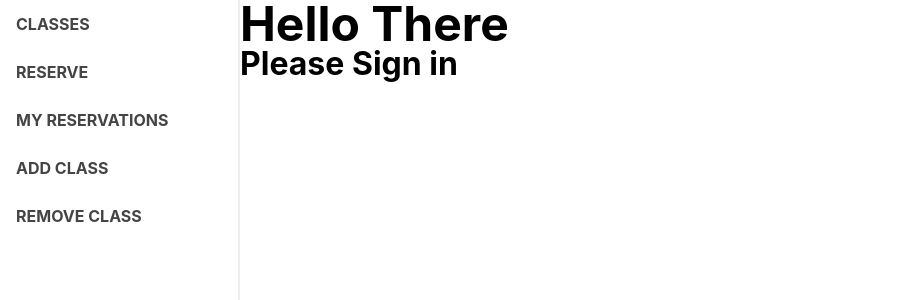
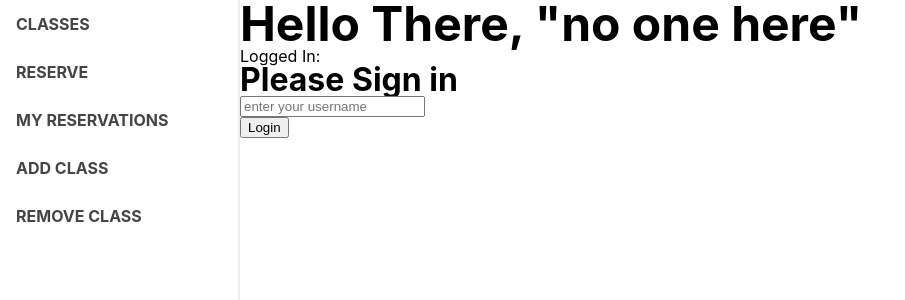
Before and after one commit to icode198/expert-class-frontend, a React (Create React App) app: page / in a window 1280 px wide. Shown: the top 300 px of the page, without its empty margins (0-905 px from the left). Built offline with nearby package versions, Linux system fonts and the light colour scheme.

Commit message:
Edit files for authentication handling

```diff
--- /dev/null
+++ b/src/app/getCSRFToken.js
@@ -0,0 +1,3 @@
+const getCSRFToken = () => unescape(document.cookie.split('=')[1]);
+
+export default getCSRFToken;
--- a/src/features/signIn/signIn.js
+++ b/src/features/signIn/signIn.js
@@ -1,15 +1,73 @@
-import React from 'react';
+import React, { useState, useEffect } from 'react';
+import { useDispatch, useSelector } from 'react-redux';
+import { loginUser } from './signInSlice';
+import axios from 'axios';
 
 const signIn = () => {
+  const dispatch = useDispatch();
+  const currentUser = useSelector((state) => state.users.user);
+  const loggedInStatus = useSelector((state) => state.users.logged_in);
+
+  const [user, setUser] = useState(currentUser);
+
+  const [loggedIn, setLoggedIn] = useState(loggedInStatus);
+
+  const [input, setInput] = useState('');
+
+  useEffect(() => {
+    if (currentUser.name !== 'no one here') {
+      setUser(currentUser);
+      setLoggedIn(true);
+    }
+  }, [currentUser]);
+
+  useEffect(() => {
+    const setSessionCookie = async () => {
+      await axios.get('/', { withCredentials: true })
+    };
+    setSessionCookie();
+  }, []);
+
+  const formSubmitHandler = (event) => {
+    event.preventDefault();
+
+    console.log('Form input: ', input);
+    dispatch(loginUser(input));
+  };
+
+  const handleChange = (event) => setInput(event.target.value);
 
   return (
     <div>
-      <h1>Hello There </h1>
+      <h1>
+        Hello There, &quot;
+        {user.name}
+        &quot;
+      </h1>
+      <p>
+        Logged In:
+        {loggedIn && 'true'}
+      </p>
       <h2>Please Sign in</h2>
+      <form onSubmit={formSubmitHandler}>
 
+        <div>
+          <input
+            type="text"
+            name="username"
+            placeholder="enter your username"
+            required
+            value={input}
+            onChange={handleChange}
+          />
+        </div>
+
+        <button type="submit">
+          Login
+        </button>
+      </form>
     </div>
-    );
+  );
 };
 
-
 export default signIn;
--- a/src/features/signIn/signInSlice.js
+++ b/src/features/signIn/signInSlice.js
@@ -1,18 +1,46 @@
 /* eslint-disable no-param-reassign */
 import { createAsyncThunk, createSlice } from '@reduxjs/toolkit';
-import expertClassAPI from '../../expertClassAPI';
+import axios from 'axios';
+import getCSRFToken from '../../app/getCSRFToken';
+// import expertClassAPI from '../../expertClassAPI';
 
 const initialState = {
-  user: {},
+  user: {
+    username: '',
+    name: 'no one here',
+  },
+  logged_in: false,
   status: 'idle',
   error: null,
 };
 
 export const loginUser = createAsyncThunk(
-  'signInSlice/loginUser',
-  async () => {
-    const response = await expertClassAPI.get('/api/v1/sign_in');
-    return response.data;
+  'signInSlice/loginUser', async (username, thunkAPI) => {
+    try {
+      const response = await axios.post('http://localhost:3001/api/v1/sign_in', { user: { username } },
+        {
+          withCredentials: true,
+          headers: {
+            'X-CSRF-Token': getCSRFToken()
+            // 'Content-Type': 'application/json'
+          }
+        });
+      console.log('login response: ', response)
+      return response.data;
+    } catch (error) {
+      return thunkAPI.rejectWithValue({ error: error.message });
+    }
+  },
+);
+
+export const loginStatus = createAsyncThunk(
+  'signInSlice/loginStatus', async (thunkAPI) => {
+    try {
+      const response = await axios.get('http://localhost:3001/api/v1/signed_in', { withCredentials: true });
+      return response.data;
+    } catch (error) {
+      return thunkAPI.rejectWithValue({ error: error.message });
+    }
   },
 );
 
@@ -26,10 +54,36 @@ export const signInSlice = createSlice({
         state.status = 'loading';
       })
       .addCase(loginUser.fulfilled, (state, action) => {
-        state.status = 'idle';
-        state.message = action.payload.message;
+        console.log('payload: ', action.payload);
+        if (action.payload.status === 'created') {
+          state.status = 'idle';
+          state.user = action.payload.user;
+          state.logged_in = true;
+        } else {
+          state.status = 'idle';
+          state.error = action.payload.status;
+        }
       })
       .addCase(loginUser.rejected, (state) => {
+        state.status = 'rejected';
+        state.error = 'Error fetching data';
+      })
+      .addCase(loginStatus.pending, (state) => {
+        state.status = 'loading';
+      })
+      .addCase(loginStatus.fulfilled, (state, action) => {
+        console.log('loginStatus payload: ', action.payload);
+        if (action.payload.logged_in) {
+          state.status = 'idle';
+          state.user = action.payload.user;
+          state.logged_in = true;
+        } else {
+          state.status = 'idle';
+          state.logged_in = false;
+          state.user = 'nobody';
+        }
+      })
+      .addCase(loginStatus.rejected, (state) => {
         state.status = 'rejected';
         state.error = 'Error fetching data';
       });
@@ -38,6 +92,6 @@ export const signInSlice = createSlice({
 
 // export const { addReservation } = reservationsSlice.actions;
 
-export const currentUser = (state) => state.signIn.user;
+// export const currentUser = (state) => state.users.user;
 
 export default signInSlice.reducer;
```
Also changed, not shown: 1 other file (tests, documents, lock files or other folders).
